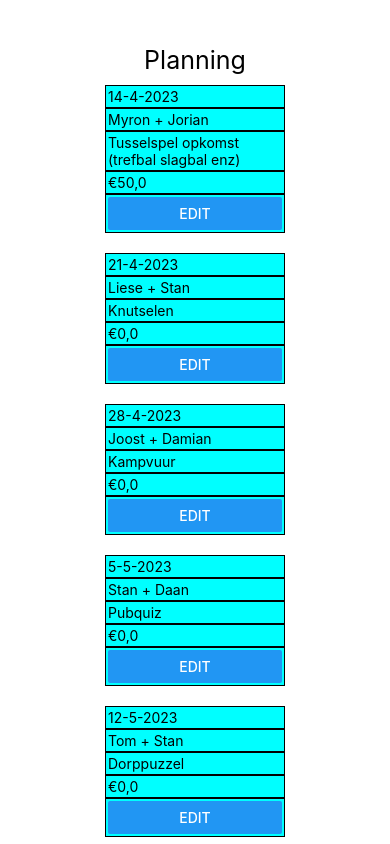
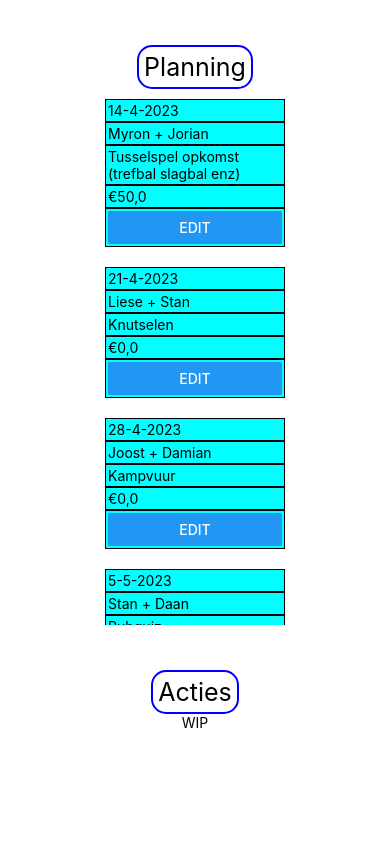
Before and after one commit to DamianHulsman/walking_branch, a React Native app: screen /Planning in a window 390 px wide. Shown: the top 844 px of the page. Built offline with nearby package versions, Linux system fonts and the light colour scheme.

Commit message:
removed stack navigator

```diff
--- a/App.js
+++ b/App.js
@@ -3,12 +3,12 @@ import React from 'react';
 // import Snavigator from './Snavigator';
 import Planning from './screens/Planning';
 import Acties from './screens/Acties';
-import { SafeAreaView } from 'react-native';
+import { SafeAreaView, ScrollView } from 'react-native';
 
 export default function App() {
   try {
     return (
-      <SafeAreaView>
+      <SafeAreaView style={{}}>
         <Planning />
         <Acties />
       </SafeAreaView>
--- a/screens/Acties.js
+++ b/screens/Acties.js
@@ -4,9 +4,10 @@ const Acties = () => {
     try {
 
         return (
-            <SafeAreaView style={{margin: 0, marginBottom: 45, alignItems: 'center'}}>
+            <SafeAreaView style={{margin: 0, marginBottom: 45, alignItems: 'center', alignSelf: 'center'}}>
                 <ScrollView>
-                    <Text>Acties is nog work in progress</Text>
+                    <Text style={styles.pagetitle}>Acties</Text>
+                    <Text style={{alignSelf: 'center'}}>WIP</Text>
                 </ScrollView>
             </SafeAreaView>
         );
@@ -17,14 +18,13 @@ const Acties = () => {
 }
 
 const styles = StyleSheet.create({
-    tableitem: {
-        backgroundColor: '#0ff',
-        borderColor: '#000',
-        borderWidth: 1,
-        padding: 2,
-        margin: 0,
-        maxWidth: 180,
-        minWidth: 50,
+    pagetitle: {
+        fontSize: 25,
+        borderColor: '#00f',
+        borderWidth: 2,
+        borderRadius: 15,
+        padding: 5,
+        alignItems: "center"
     }
 });
 
--- a/screens/Planning.js
+++ b/screens/Planning.js
@@ -14,7 +14,7 @@ const Planning = () => {
                     <View style={styles.tableitem} id="planningtable"><Text>{el.organisers}</Text></View>
                     <View style={styles.tableitem} id="planningtable"><Text>{el.activity}</Text></View>
                     <View style={styles.tableitem} id="planningtable"><Text>€{el.cost}</Text></View>
-                    <View style={styles.tableitem} id="planningtable"><Button onPress={() => { alert('Kan nog niet bewerken \nWork in progress'); console.log(`Edit attempt at id: ${el.id}`); }} title="Edit"></Button></View>
+                    <View style={styles.tableitem} id="planningtable"><Button onPress={() => { alert('Kan nog niet bewerken \nWork in progress'); }} title="Edit"></Button></View>
                 </View>
             ));
             setPlan(planElements);
@@ -24,7 +24,7 @@ const Planning = () => {
             planningdata();
         }, []);
         return (
-            <SafeAreaView style={{margin: 0, marginBottom: 45, marginTop: 45, alignItems: 'center'}}>
+            <SafeAreaView style={{margin: 0, marginBottom: 45, marginTop: 45, alignItems: 'center', maxHeight: 580}}>
                 <Text style={styles.pagetitle}>Planning</Text>
                 <ScrollView>
                     {plan}
@@ -49,6 +49,11 @@ const styles = StyleSheet.create({
     },
     pagetitle: {
         fontSize: 25,
+        borderColor: '#00f',
+        borderWidth: 2,
+        borderRadius: 15,
+        padding: 5,
+        alignItems: "center"
     }
 });
 
```
